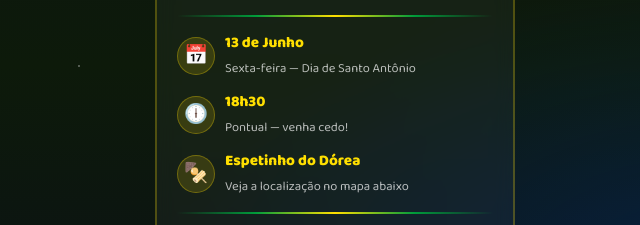
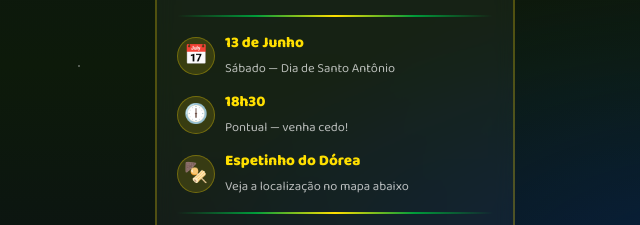
Before and after one commit to vaneidemoura15/aniversario, a plain HTML site: page index.html in a window 1280 px wide. Shown: the part 555-780 px from the top of the page, 305-945 px from the left. Drawn offline with Linux system fonts and the light colour scheme.

Commit message:
Correção dia da semana
Corrigir o dia da semana estava sexta para sabado

```diff
--- a/index.html
+++ b/index.html
@@ -325,7 +325,7 @@
       <div class="info-icon">📅</div>
       <div class="info-text">
         <strong>13 de Junho</strong>
-        <span>Sexta-feira — Dia de Santo Antônio</span>
+        <span>Sábado — Dia de Santo Antônio</span>
       </div>
     </div>
 
```
